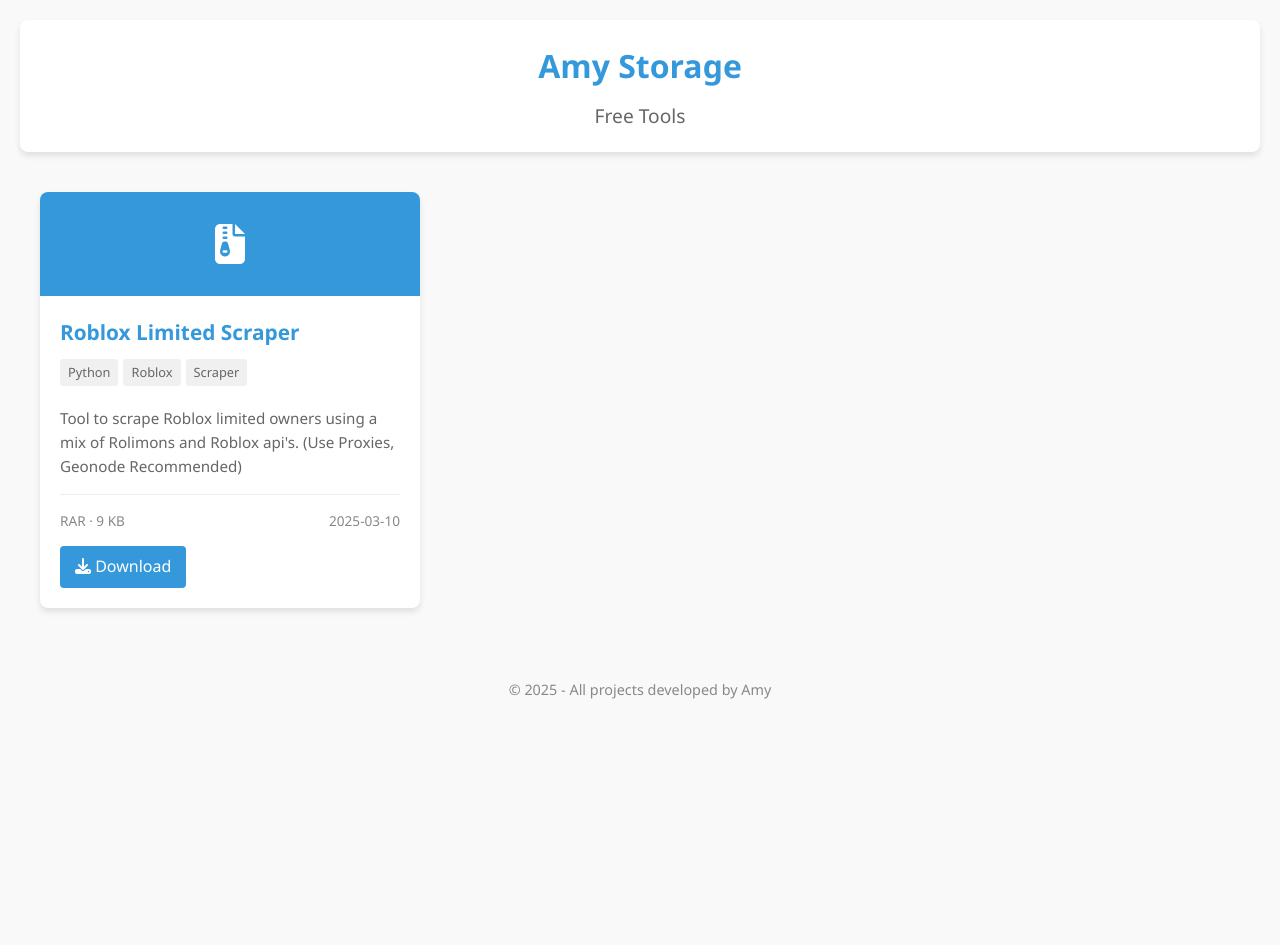
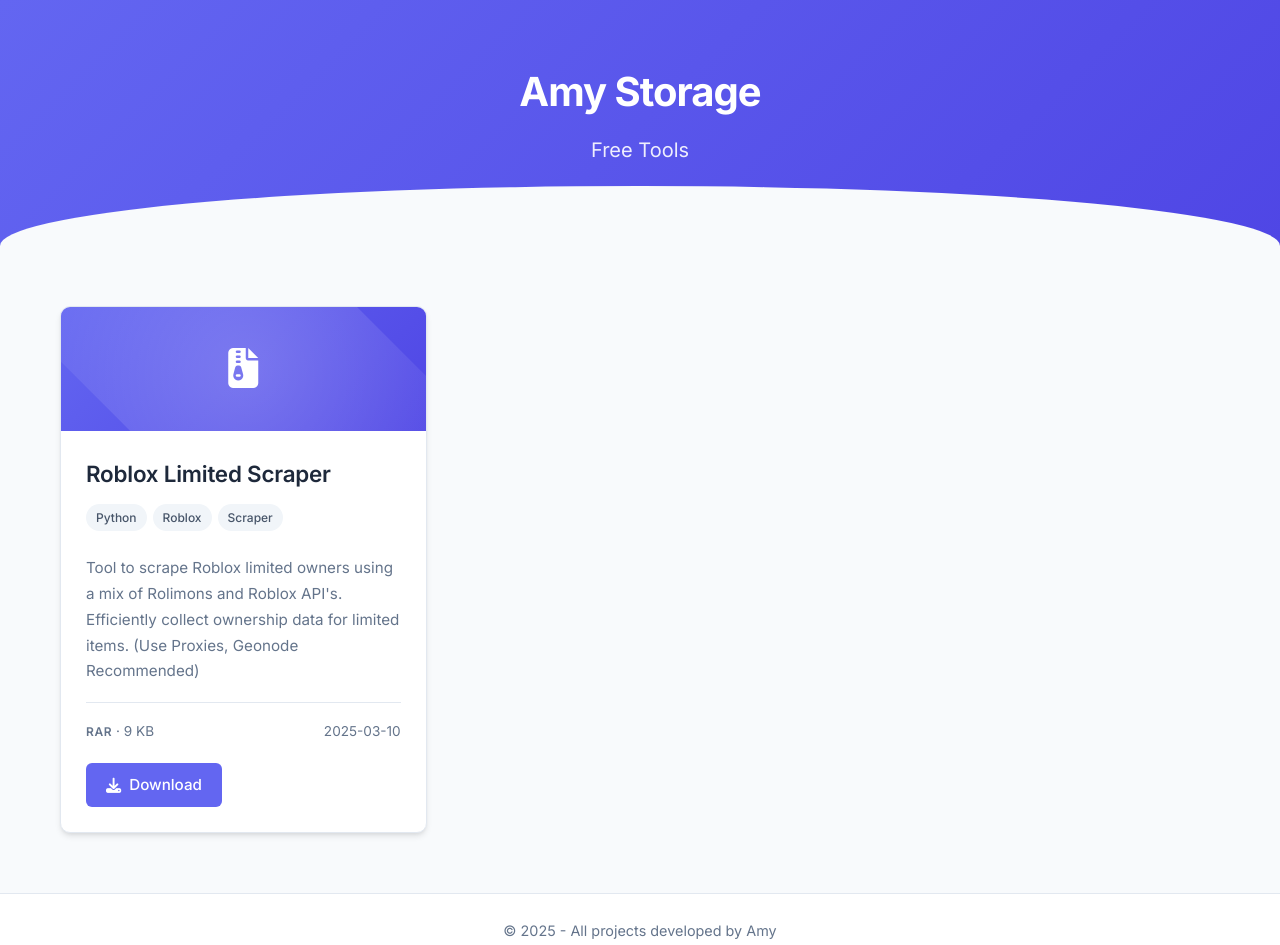
Before and after one commit to 4U0/amys, a plain HTML site: page files/index.html in a window 1280 px wide. Before the commit the page ends 800 px from the top, so only its background shows below. Drawn offline with Linux system fonts and the light colour scheme.

Commit message:
Update index.html

```diff
--- a/files/index.html
+++ b/files/index.html
@@ -5,92 +5,150 @@
     <meta name="viewport" content="width=device-width, initial-scale=1.0">
     <title>Amy Storage</title>
     <link rel="stylesheet" href="https://cdnjs.cloudflare.com/ajax/libs/font-awesome/6.4.0/css/all.min.css">
+    <link rel="preconnect" href="https://fonts.googleapis.com">
+    <link rel="preconnect" href="https://fonts.gstatic.com" crossorigin>
+    <link href="https://fonts.googleapis.com/css2?family=Inter:wght@300;400;500;600;700&display=swap" rel="stylesheet">
     <style>
         :root {
-            --primary-color: #3498db;
-            --secondary-color: #2980b9;
-            --background-color: #f9f9f9;
+            --primary-color: #6366f1;
+            --primary-hover: #4f46e5;
+            --background-color: #f8fafc;
             --card-color: #ffffff;
-            --text-color: #333333;
-            --accent-color: #e74c3c;
+            --text-color: #1e293b;
+            --text-secondary: #64748b;
+            --border-color: #e2e8f0;
+            --tag-bg: #f1f5f9;
+            --tag-text: #475569;
+            --shadow-sm: 0 1px 2px 0 rgba(0, 0, 0, 0.05);
+            --shadow-md: 0 4px 6px -1px rgba(0, 0, 0, 0.1), 0 2px 4px -1px rgba(0, 0, 0, 0.06);
+            --shadow-lg: 0 10px 15px -3px rgba(0, 0, 0, 0.1), 0 4px 6px -2px rgba(0, 0, 0, 0.05);
+            --radius-sm: 6px;
+            --radius-md: 10px;
+            --radius-lg: 16px;
         }
 
         * {
             margin: 0;
             padding: 0;
             box-sizing: border-box;
-            font-family: 'Segoe UI', Tahoma, Geneva, Verdana, sans-serif;
+            font-family: 'Inter', -apple-system, BlinkMacSystemFont, 'Segoe UI', Roboto, Oxygen, Ubuntu, Cantarell, sans-serif;
         }
 
         body {
             background-color: var(--background-color);
             color: var(--text-color);
             line-height: 1.6;
-            padding: 20px;
+            padding: 0;
+            min-height: 100vh;
+            display: flex;
+            flex-direction: column;
+        }
+
+        .container {
+            max-width: 1200px;
+            margin: 0 auto;
+            padding: 0 20px;
+            width: 100%;
         }
 
         header {
+            background: linear-gradient(135deg, var(--primary-color), var(--primary-hover));
+            color: white;
+            padding: 60px 0 80px;
+            position: relative;
+            margin-bottom: 60px;
+        }
+
+        header::after {
+            content: '';
+            position: absolute;
+            bottom: 0;
+            left: 0;
+            right: 0;
+            height: 60px;
+            background-color: var(--background-color);
+            clip-path: ellipse(50% 60px at 50% 60px);
+        }
+
+        header .container {
+            position: relative;
+            z-index: 2;
             text-align: center;
-            margin-bottom: 40px;
-            padding: 20px;
-            background-color: var(--card-color);
-            border-radius: 8px;
-            box-shadow: 0 4px 6px rgba(0, 0, 0, 0.1);
         }
 
         h1 {
-            color: var(--primary-color);
+            font-size: 2.5rem;
+            font-weight: 700;
             margin-bottom: 10px;
+            letter-spacing: -0.025em;
         }
 
         .subtitle {
-            color: #666;
-            font-size: 1.2rem;
+            font-size: 1.25rem;
+            opacity: 0.9;
+            font-weight: 400;
         }
 
         .projects-container {
             display: grid;
-            grid-template-columns: repeat(auto-fill, minmax(300px, 1fr));
+            grid-template-columns: repeat(auto-fill, minmax(340px, 1fr));
             gap: 30px;
-            max-width: 1200px;
-            margin: 0 auto;
+            margin: 0 auto 60px;
         }
 
         .project-card {
             background-color: var(--card-color);
-            border-radius: 8px;
+            border-radius: var(--radius-md);
             overflow: hidden;
-            box-shadow: 0 4px 6px rgba(0, 0, 0, 0.1);
-            transition: transform 0.3s ease, box-shadow 0.3s ease;
+            box-shadow: var(--shadow-md);
+            transition: all 0.3s cubic-bezier(0.16, 1, 0.3, 1);
+            border: 1px solid var(--border-color);
         }
 
         .project-card:hover {
-            transform: translateY(-5px);
-            box-shadow: 0 10px 20px rgba(0, 0, 0, 0.15);
+            transform: translateY(-5px) scale(1.01);
+            box-shadow: var(--shadow-lg);
         }
 
         .project-icon {
-            background-color: var(--primary-color);
+            background: linear-gradient(135deg, var(--primary-color), var(--primary-hover));
             color: white;
-            padding: 20px;
+            padding: 30px;
             text-align: center;
             font-size: 2.5rem;
+            position: relative;
+            overflow: hidden;
+        }
+
+        .project-icon::before {
+            content: '';
+            position: absolute;
+            top: -50%;
+            left: -50%;
+            width: 200%;
+            height: 200%;
+            background: radial-gradient(circle, rgba(255,255,255,0.2) 0%, rgba(255,255,255,0) 70%);
+            transform: rotate(45deg);
+            pointer-events: none;
         }
 
         .project-content {
-            padding: 20px;
+            padding: 25px;
         }
 
         .project-title {
-            font-size: 1.3rem;
-            margin-bottom: 10px;
-            color: var(--primary-color);
+            font-size: 1.4rem;
+            margin-bottom: 12px;
+            color: var(--text-color);
+            font-weight: 600;
+            letter-spacing: -0.01em;
         }
 
         .project-description {
-            color: #666;
-            margin-bottom: 15px;
+            color: var(--text-secondary);
+            margin-bottom: 18px;
             font-size: 0.95rem;
+            line-height: 1.7;
         }
 
         .project-meta {
@@ -98,97 +156,151 @@
             justify-content: space-between;
             align-items: center;
             font-size: 0.85rem;
-            color: #888;
-            border-top: 1px solid #eee;
-            padding-top: 15px;
-            margin-top: 15px;
+            color: var(--text-secondary);
+            border-top: 1px solid var(--border-color);
+            padding-top: 18px;
+            margin-top: 18px;
         }
 
         .download-btn {
-            display: inline-block;
+            display: inline-flex;
+            align-items: center;
+            justify-content: center;
             background-color: var(--primary-color);
             color: white;
-            padding: 8px 15px;
-            border-radius: 4px;
+            padding: 10px 20px;
+            border-radius: var(--radius-sm);
             text-decoration: none;
             font-weight: 500;
-            transition: background-color 0.3s;
+            transition: all 0.2s ease;
+            gap: 8px;
+            font-size: 0.95rem;
         }
 
         .download-btn:hover {
-            background-color: var(--secondary-color);
+            background-color: var(--primary-hover);
+            transform: translateY(-2px);
+            box-shadow: 0 4px 12px rgba(99, 102, 241, 0.3);
+        }
+
+        .download-btn:active {
+            transform: translateY(0);
         }
 
         .file-type {
-            font-weight: 500;
+            font-weight: 600;
             text-transform: uppercase;
+            letter-spacing: 0.05em;
+            font-size: 0.75rem;
         }
 
         .tag {
             display: inline-block;
-            background-color: #f0f0f0;
-            color: #666;
-            padding: 3px 8px;
-            border-radius: 3px;
-            font-size: 0.8rem;
-            margin-right: 5px;
-            margin-bottom: 5px;
+            background-color: var(--tag-bg);
+            color: var(--tag-text);
+            padding: 4px 10px;
+            border-radius: 30px;
+            font-size: 0.75rem;
+            margin-right: 6px;
+            margin-bottom: 6px;
+            font-weight: 500;
+            transition: all 0.2s ease;
+        }
+
+        .tag:hover {
+            background-color: var(--primary-color);
+            color: white;
+            transform: translateY(-1px);
         }
 
         .tags {
-            margin-bottom: 15px;
+            margin-bottom: 18px;
         }
 
         footer {
+            margin-top: auto;
+            padding: 25px 0;
+            color: var(--text-secondary);
+            font-size: 0.9rem;
             text-align: center;
-            margin-top: 50px;
-            padding: 20px;
-            color: #888;
-            font-size: 0.9rem;
+            border-top: 1px solid var(--border-color);
+            background-color: var(--card-color);
         }
 
         @media (prefers-color-scheme: dark) {
             :root {
-                --primary-color: #3498db;
-                --secondary-color: #2980b9;
-                --background-color: #1a1a1a;
-                --card-color: #2d2d2d;
-                --text-color: #f0f0f0;
-            }
-
-            .tag {
-                background-color: #3a3a3a;
-                color: #ddd;
-            }
-
-            .project-description, .subtitle {
-                color: #bbb;
-            }
-
-            .project-meta {
-                color: #aaa;
-                border-top: 1px solid #444;
+                --primary-color: #818cf8;
+                --primary-hover: #6366f1;
+                --background-color: #0f172a;
+                --card-color: #1e293b;
+                --text-color: #e2e8f0;
+                --text-secondary: #94a3b8;
+                --border-color: #334155;
+                --tag-bg: #334155;
+                --tag-text: #cbd5e1;
+                --shadow-sm: 0 1px 2px 0 rgba(0, 0, 0, 0.2);
+                --shadow-md: 0 4px 6px -1px rgba(0, 0, 0, 0.3), 0 2px 4px -1px rgba(0, 0, 0, 0.2);
+                --shadow-lg: 0 10px 15px -3px rgba(0, 0, 0, 0.3), 0 4px 6px -2px rgba(0, 0, 0, 0.2);
             }
         }
 
         @media (max-width: 768px) {
+            header {
+                padding: 40px 0 60px;
+            }
+
+            h1 {
+                font-size: 2rem;
+            }
+
+            .subtitle {
+                font-size: 1.1rem;
+            }
+
             .projects-container {
-                grid-template-columns: repeat(auto-fill, minmax(250px, 1fr));
+                grid-template-columns: 1fr;
+                padding: 0 15px;
+            }
+
+            .project-card {
+                max-width: 100%;
             }
         }
+
+        @keyframes fadeIn {
+            from { opacity: 0; transform: translateY(20px); }
+            to { opacity: 1; transform: translateY(0); }
+        }
+
+        .project-card {
+            animation: fadeIn 0.5s ease-out forwards;
+            opacity: 0;
+        }
+
+        .project-card:nth-child(1) { animation-delay: 0.1s; }
+        .project-card:nth-child(2) { animation-delay: 0.2s; }
+        .project-card:nth-child(3) { animation-delay: 0.3s; }
+        .project-card:nth-child(4) { animation-delay: 0.4s; }
+        .project-card:nth-child(5) { animation-delay: 0.5s; }
     </style>
 </head>
 <body>
     <header>
-        <h1>Amy Storage</h1>
-        <p class="subtitle">Free Tools</p>
+        <div class="container">
+            <h1>Amy Storage</h1>
+            <p class="subtitle">Free Tools</p>
+        </div>
     </header>
 
-    <div class="projects-container" id="projects-container">
+    <div class="container">
+        <div class="projects-container" id="projects-container">
+        </div>
     </div>
 
     <footer>
-        <p>© <span id="current-year"></span> - All projects developed by Amy</p>
+        <div class="container">
+            <p>© <span id="current-year"></span> - All projects developed by Amy</p>
+        </div>
     </footer>
 
     <script>
@@ -198,7 +310,7 @@
             {
                 title: "Roblox Limited Scraper",
                 filename: "/files/limitedscraper.rar",
-                description: "Tool to scrape Roblox limited owners using a mix of Rolimons and Roblox api's. (Use Proxies, Geonode Recommended)",
+                description: "Tool to scrape Roblox limited owners using a mix of Rolimons and Roblox API's. Efficiently collect ownership data for limited items. (Use Proxies, Geonode Recommended)",
                 fileType: "rar",
                 fileSize: "9 KB",
                 date: "2025-03-10",
@@ -232,7 +344,7 @@
                             </span>
                             <span class="file-date">${project.date}</span>
                         </div>
-                        <div style="margin-top: 15px;">
+                        <div style="margin-top: 20px;">
                             <a href="${project.filename}" class="download-btn" download>
                                 <i class="fas fa-download"></i> Download
                             </a>
```
